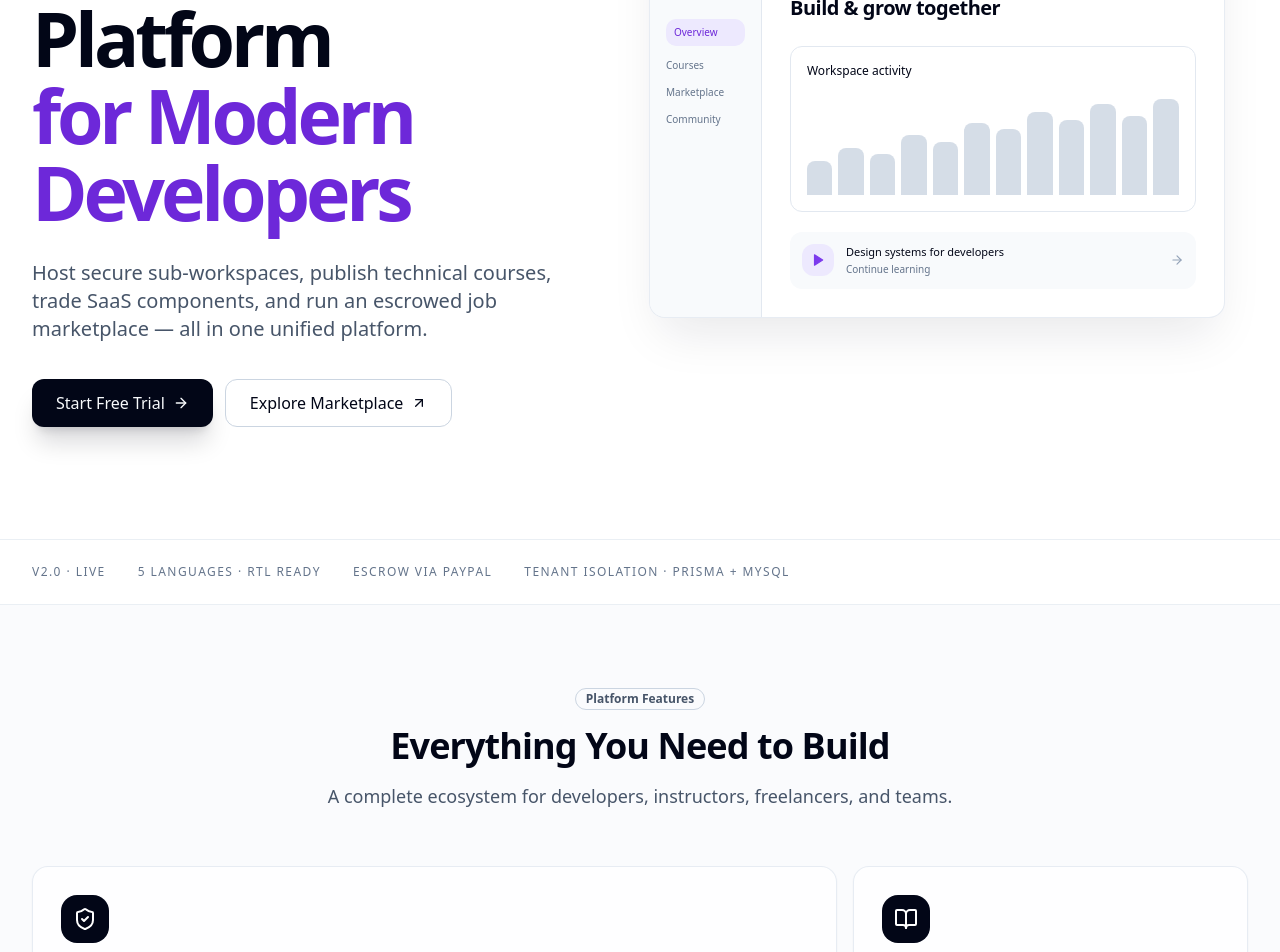
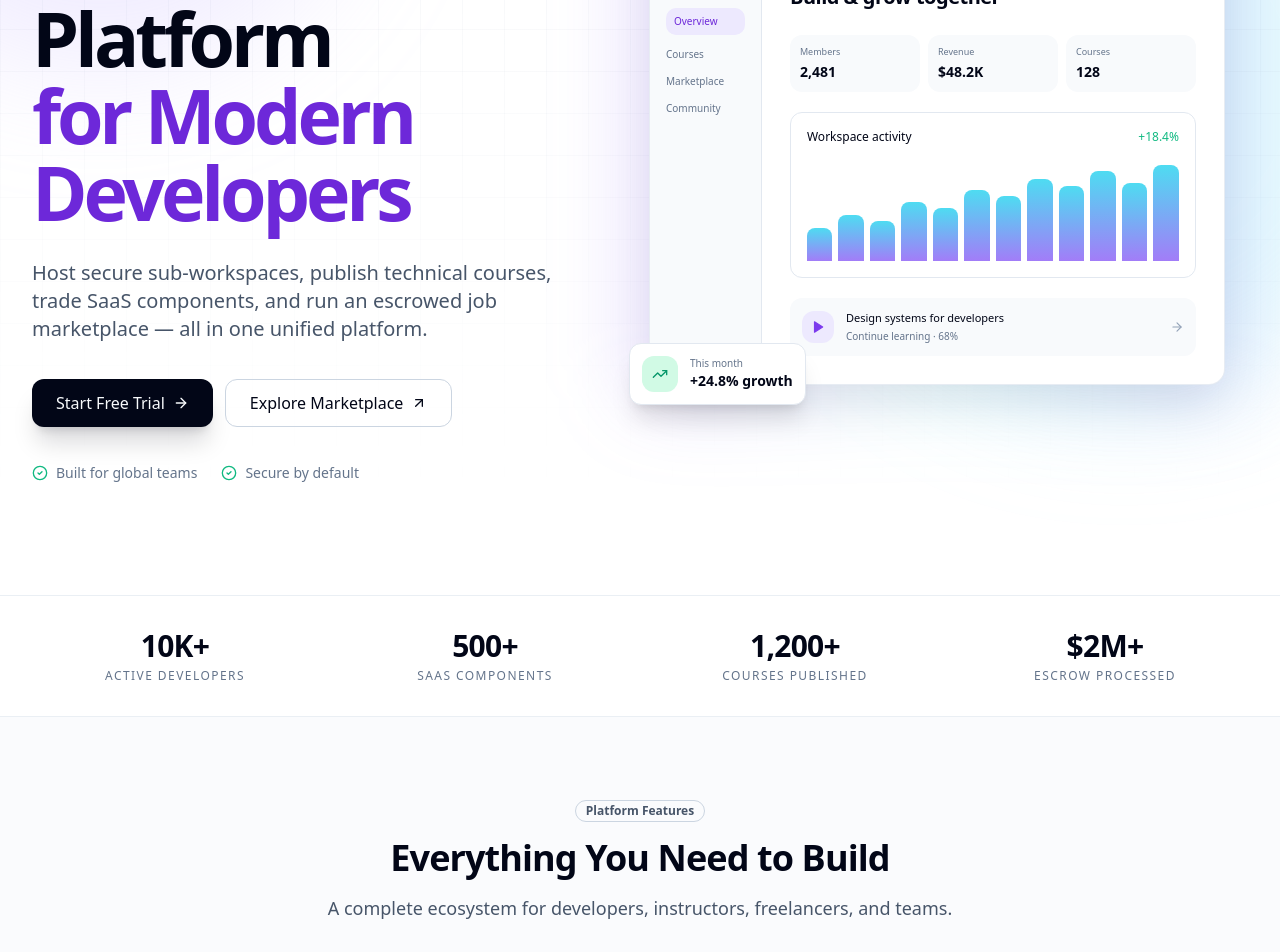
Before and after one commit to docksidedirect/codestoreglobal, a Next.js app: page /en in a window 1280 px wide. Shown: the part 380-1332 px from the top of the page. Built offline with nearby package versions, Linux system fonts and the light colour scheme; no server answers.

Commit message:
new page ui - ux only

```diff
--- a/src/app/[locale]/(public)/page.tsx
+++ b/src/app/[locale]/(public)/page.tsx
@@ -13,6 +13,7 @@ import {
   Briefcase,
   CheckCircle2,
   Code2,
+  Command,
   Cpu,
   Database,
   FileCode,
@@ -24,6 +25,7 @@ import {
   ShieldCheck,
   ShoppingBag,
   Sparkles,
+  Star,
   Terminal,
   TrendingUp,
   Users,
@@ -41,6 +43,7 @@ const programmingLanguages = [
     icon: <FileCode className="h-5 w-5" />,
     descKey: "landing.languages.htmlDesc",
     level: "Beginner",
+    color: "from-orange-500 to-amber-400",
     bgColor: "bg-orange-500/10 text-orange-600",
   },
   {
@@ -48,6 +51,7 @@ const programmingLanguages = [
     icon: <Code2 className="h-5 w-5" />,
     descKey: "landing.languages.jsDesc",
     level: "Beginner",
+    color: "from-yellow-400 to-amber-500",
     bgColor: "bg-yellow-500/10 text-yellow-600",
   },
   {
@@ -55,6 +59,7 @@ const programmingLanguages = [
     icon: <Terminal className="h-5 w-5" />,
     descKey: "landing.languages.pythonDesc",
     level: "Beginner",
+    color: "from-blue-500 to-cyan-400",
     bgColor: "bg-blue-500/10 text-blue-600",
   },
   {
@@ -62,6 +67,7 @@ const programmingLanguages = [
     icon: <Layers3 className="h-5 w-5" />,
     descKey: "landing.languages.tsDesc",
     level: "Intermediate",
+    color: "from-sky-500 to-blue-600",
     bgColor: "bg-sky-500/10 text-sky-600",
   },
   {
@@ -69,6 +75,7 @@ const programmingLanguages = [
     icon: <Database className="h-5 w-5" />,
     descKey: "landing.languages.sqlDesc",
     level: "Intermediate",
+    color: "from-emerald-500 to-teal-500",
     bgColor: "bg-emerald-500/10 text-emerald-600",
   },
   {
@@ -76,6 +83,7 @@ const programmingLanguages = [
     icon: <Cpu className="h-5 w-5" />,
     descKey: "landing.languages.rustDesc",
     level: "Advanced",
+    color: "from-red-500 to-rose-500",
     bgColor: "bg-red-500/10 text-red-600",
   },
 ];
@@ -85,31 +93,37 @@ const features = [
     icon: <ShieldCheck className="h-6 w-6" />,
     titleKey: "landing.features.tenant",
     descKey: "landing.features.tenantDesc",
+    color: "from-violet-500 to-indigo-500",
   },
   {
     icon: <BookOpen className="h-6 w-6" />,
     titleKey: "landing.features.courses",
     descKey: "landing.features.coursesDesc",
+    color: "from-emerald-500 to-teal-500",
   },
   {
     icon: <ShoppingBag className="h-6 w-6" />,
     titleKey: "landing.features.marketplace",
     descKey: "landing.features.marketplaceDesc",
+    color: "from-amber-500 to-orange-500",
   },
   {
     icon: <Briefcase className="h-6 w-6" />,
     titleKey: "landing.features.jobs",
     descKey: "landing.features.jobsDesc",
+    color: "from-rose-500 to-pink-500",
   },
   {
     icon: <MessageSquare className="h-6 w-6" />,
     titleKey: "landing.features.forum",
     descKey: "landing.features.forumDesc",
+    color: "from-cyan-500 to-blue-500",
   },
   {
     icon: <Globe2 className="h-6 w-6" />,
     titleKey: "landing.features.i18n",
     descKey: "landing.features.i18nDesc",
+    color: "from-indigo-500 to-violet-500",
   },
 ];
 
@@ -159,8 +173,12 @@ export default function LandingPage({
       <WebSiteSchema locale={locale} />
       <BreadcrumbSchema items={breadcrumbItems} />
       <main>
-        {/* ── HERO — no gradient blobs ── */}
-        <section className="relative border-b border-slate-200/70 dark:border-slate-800/70">
+        <section className="relative isolate border-b border-slate-200/70 dark:border-slate-800/70">
+          <div className="pointer-events-none absolute inset-0 -z-10 overflow-hidden">
+            <div className="absolute -left-40 -top-36 h-[520px] w-[520px] rounded-full bg-violet-300/25 blur-3xl dark:bg-violet-900/20" />
+            <div className="absolute right-[-12%] top-20 h-[620px] w-[620px] rounded-full bg-cyan-200/25 blur-3xl dark:bg-cyan-900/20" />
+            <div className="absolute inset-0 bg-grid-slate" />
+          </div>
           <div className="mx-auto grid max-w-7xl items-center gap-10 px-4 pb-14 pt-12 sm:gap-16 sm:pb-20 sm:pt-16 sm:px-6 lg:grid-cols-[0.92fr_1.08fr] lg:px-8 lg:pb-28 lg:pt-24">
             <div className="max-w-2xl">
               <Badge className="mb-7 rounded-full border-violet-200 bg-violet-50 px-3.5 py-1.5 text-violet-700 shadow-sm dark:border-violet-800 dark:bg-violet-950/50 dark:text-violet-300">
@@ -169,7 +187,7 @@ export default function LandingPage({
               </Badge>
               <h1 className="text-balance text-4xl font-semibold tracking-[-0.055em] text-slate-950 sm:text-6xl lg:text-[4.7rem] lg:leading-[1.02] dark:text-white">
                 {t("landing.hero.title1")}{" "}
-                <span className="text-violet-700 dark:text-violet-400">
+                <span className="text-gradient">
                   {t("landing.hero.title2")}
                 </span>
               </h1>
@@ -205,31 +223,27 @@ export default function LandingPage({
                   </Button>
                 </Link>
               </div>
+              <div className="mt-9 flex flex-wrap gap-x-6 gap-y-3 text-sm text-slate-500 dark:text-slate-400">
+                <span className="inline-flex items-center gap-2">
+                  <CheckCircle2 className="h-4 w-4 text-emerald-500" />
+                  Built for global teams
+                </span>
+                <span className="inline-flex items-center gap-2">
+                  <CheckCircle2 className="h-4 w-4 text-emerald-500" />
+                  Secure by default
+                </span>
+              </div>
             </div>
             <ProductPreview />
           </div>
-
-          {/* ── honest facts strip — replaces fake stats ── */}
-          <div className="border-t border-slate-200/70 dark:border-slate-800/70">
-            <div className="mx-auto flex max-w-7xl flex-wrap items-center gap-x-8 gap-y-2 px-4 py-6 sm:px-6 lg:px-8">
-              {[
-                "v2.0 · Live",
-                "5 languages · RTL ready",
-                "Escrow via PayPal",
-                "Tenant isolation · Prisma + MySQL",
-              ].map((fact) => (
-                <span
-                  key={fact}
-                  className="text-xs font-medium uppercase tracking-[0.12em] text-slate-500 dark:text-slate-500"
-                >
-                  {fact}
-                </span>
-              ))}
-            </div>
+          <div className="mx-auto grid max-w-7xl grid-cols-2 gap-6 border-t border-slate-200/70 px-4 py-8 sm:grid-cols-4 sm:px-6 lg:px-8 dark:border-slate-800/70">
+            <Stat value="10K+" label={t("landing.stats.devs")} />
+            <Stat value="500+" label={t("landing.stats.components")} />
+            <Stat value="1,200+" label={t("landing.stats.courses")} />
+            <Stat value="$2M+" label={t("landing.stats.escrow")} />
           </div>
         </section>
 
-        {/* ── FEATURES — solid icon tiles, no gradients ── */}
         <section className="section-pad bg-slate-50/70 dark:bg-slate-900/40">
           <div className="mx-auto max-w-7xl px-4 sm:px-6 lg:px-8">
             <SectionIntro
@@ -241,10 +255,12 @@ export default function LandingPage({
               {features.map((feature, i) => (
                 <Card
                   key={i}
-                  className={`group relative overflow-hidden rounded-2xl border-slate-200/80 bg-white/80 shadow-sm transition-all duration-300 hover:-translate-y-1 hover:border-violet-200 hover:shadow-xl dark:border-slate-800 dark:bg-slate-900/70 ${i === 0 ? "lg:col-span-2" : ""}`}
+                  className={`group relative overflow-hidden rounded-2xl border-slate-200/80 bg-white/80 shadow-sm transition-all duration-300 hover:-translate-y-1 hover:border-violet-200 hover:shadow-xl hover:shadow-violet-900/5 dark:border-slate-800 dark:bg-slate-900/70 ${i === 0 ? "lg:col-span-2" : ""}`}
                 >
                   <CardContent className="p-7">
-                    <div className="mb-6 flex h-12 w-12 items-center justify-center rounded-2xl bg-slate-950 text-white dark:bg-white dark:text-slate-950">
+                    <div
+                      className={`mb-6 flex h-12 w-12 items-center justify-center rounded-2xl bg-gradient-to-br ${feature.color} text-white shadow-lg shadow-violet-500/10`}
+                    >
                       {feature.icon}
                     </div>
                     <h3 className="text-lg font-semibold text-slate-900 dark:text-white">
@@ -264,7 +280,6 @@ export default function LandingPage({
           </div>
         </section>
 
-        {/* ── LANGUAGES — solid top bars ── */}
         <section id="learn" className="section-pad">
           <div className="mx-auto max-w-7xl px-4 sm:px-6 lg:px-8">
             <SectionIntro
@@ -279,7 +294,7 @@ export default function LandingPage({
                   className="group overflow-hidden rounded-2xl border-slate-200/80 transition-all hover:-translate-y-1 hover:shadow-xl dark:border-slate-800 dark:bg-slate-900"
                 >
                   <CardContent className="p-0">
-                    <div className="h-1.5 bg-slate-950 dark:bg-white" />
+                    <div className={`h-1.5 bg-gradient-to-r ${lang.color}`} />
                     <div className="p-6">
                       <div className="flex items-center justify-between">
                         <div
@@ -315,8 +330,8 @@ export default function LandingPage({
           </div>
         </section>
 
-        {/* ── STEPS ── */}
         <section className="relative overflow-hidden bg-slate-950 py-16 sm:py-20 text-white dark:bg-black">
+          <div className="absolute inset-0 bg-[radial-gradient(circle_at_20%_0%,rgba(124,58,237,.35),transparent_35%),radial-gradient(circle_at_90%_100%,rgba(6,182,212,.2),transparent_35%)]" />
           <div className="relative mx-auto max-w-7xl px-4 sm:px-6 lg:px-8">
             <SectionIntro
               dark
@@ -347,31 +362,64 @@ export default function LandingPage({
           </div>
         </section>
 
-        {/* ── honest block — replaces fake testimonials ── */}
         <section className="section-pad bg-slate-50/70 dark:bg-slate-900/40">
-          <div className="mx-auto max-w-3xl px-4 text-center sm:px-6 lg:px-8">
-            <p className="text-2xl font-medium leading-relaxed text-slate-700 dark:text-slate-300">
-              We&apos;re not going to show you invented testimonials.
-              <span className="text-slate-950 dark:text-white">
-                {" "}
-                When real users talk about CodeStore, their words go here.
-              </span>
-            </p>
-            <p className="mt-5 text-sm text-slate-500 dark:text-slate-500">
-              v2.0 shipped — collecting real feedback now.
-            </p>
+          <div className="mx-auto max-w-7xl px-4 sm:px-6 lg:px-8">
+            <SectionIntro
+              badge={t("landing.testimonials.badge")}
+              heading={t("landing.testimonials.heading")}
+              subheading={t("landing.testimonials.subheading")}
+            />
+            <div className="mb-10 flex flex-wrap justify-center gap-2">
+              {["English", "العربية", "Français", "Deutsch", "Español"].map(
+                (lang) => (
+                  <Badge
+                    key={lang}
+                    variant="secondary"
+                    className="rounded-full border border-slate-200 bg-white px-4 py-2 dark:border-slate-700 dark:bg-slate-900"
+                  >
+                    {lang}
+                  </Badge>
+                ),
+              )}
+            </div>
+            <div className="grid gap-5 md:grid-cols-3">
+              <TestimonialCard
+                quote={t("landing.testimonials.q1")}
+                author="Sarah Chen"
+                role={t("landing.testimonials.r1")}
+                initials="SC"
+                color="bg-emerald-500"
+              />
+              <TestimonialCard
+                quote={t("landing.testimonials.q2")}
+                author="Marcus Weber"
+                role={t("landing.testimonials.r2")}
+                initials="MW"
+                color="bg-blue-500"
+              />
+              <TestimonialCard
+                quote={t("landing.testimonials.q3")}
+                author="Demo Admin"
+                role={t("landing.testimonials.r3")}
+                initials="DA"
+                color="bg-violet-500"
+              />
+            </div>
           </div>
         </section>
 
-        {/* ── CTA — flat dark panel, no gradient ── */}
         <section className="section-pad">
           <div className="mx-auto max-w-7xl px-4 sm:px-6 lg:px-8">
-            <div className="relative overflow-hidden rounded-[2rem] bg-slate-950 px-6 py-16 text-center sm:px-16">
+            <div className="relative overflow-hidden rounded-[2rem] bg-gradient-to-br from-violet-600 via-indigo-600 to-cyan-600 px-6 py-16 text-center shadow-2xl shadow-violet-500/20 sm:px-16">
+              <div className="absolute inset-0 bg-grid-white opacity-20" />
               <div className="relative">
+                <div className="mx-auto mb-5 flex h-12 w-12 items-center justify-center rounded-2xl bg-white/15 text-white backdrop-blur">
+                  <Command className="h-6 w-6" />
+                </div>
                 <h2 className="text-3xl font-semibold tracking-tight text-white sm:text-4xl">
                   {t("landing.cta.heading")}
                 </h2>
-                <p className="mx-auto mt-4 max-w-xl text-lg leading-7 text-slate-400">
+                <p className="mx-auto mt-4 max-w-xl text-lg leading-7 text-violet-100">
                   {t("landing.cta.subheading")}
                 </p>
                 <div className="mt-8 flex flex-col justify-center gap-3 sm:flex-row">
@@ -385,7 +433,7 @@ export default function LandingPage({
                     >
                       <Button
                         size="lg"
-                        className="h-12 rounded-xl bg-white px-6 text-base text-slate-950 shadow-lg hover:bg-slate-200"
+                        className="h-12 rounded-xl bg-white px-6 text-base text-violet-700 shadow-lg hover:bg-violet-50"
                       >
                         {user && (user.role === "SUPERADMIN" || user.tenantId)
                           ? t("landing.cta.dashboard")
@@ -398,7 +446,7 @@ export default function LandingPage({
                     <Button
                       size="lg"
                       variant="outline"
-                      className="h-12 rounded-xl border-white/30 px-6 text-base text-white hover:bg-white/10 hover:text-white"
+                      className="h-12 rounded-xl border-white/30 px-6 text-base text-white hover:bg-white/10"
                     >
                       {t("landing.cta.secondary")}
                     </Button>
@@ -449,7 +497,18 @@ function SectionIntro({
     </div>
   );
 }
-
+function Stat({ value, label }: { value: string; label: string }) {
+  return (
+    <div className="text-center">
+      <div className="text-2xl font-semibold tracking-tight text-slate-950 sm:text-3xl dark:text-white">
+        {value}
+      </div>
+      <div className="mt-1 text-xs font-medium uppercase tracking-[0.12em] text-slate-500 dark:text-slate-500">
+        {label}
+      </div>
+    </div>
+  );
+}
 function StepCard({
   number,
   icon,
@@ -474,10 +533,49 @@ function StepCard({
     </div>
   );
 }
-
+function TestimonialCard({
+  quote,
+  author,
+  role,
+  initials,
+  color,
+}: {
+  quote: string;
+  author: string;
+  role: string;
+  initials: string;
+  color: string;
+}) {
+  return (
+    <Card className="rounded-2xl border-slate-200/80 bg-white dark:border-slate-800 dark:bg-slate-900">
+      <CardContent className="p-7">
+        <div className="flex gap-1">
+          {[1, 2, 3, 4, 5].map((i) => (
+            <Star key={i} className="h-4 w-4 fill-amber-400 text-amber-400" />
+          ))}
+        </div>
+        <p className="mt-5 min-h-24 text-sm leading-6 text-slate-700 dark:text-slate-300">
+          “{quote}”
+        </p>
+        <div className="mt-7 flex items-center gap-3">
+          <div
+            className={`flex h-10 w-10 items-center justify-center rounded-full ${color} text-sm font-bold text-white`}
+          >
+            {initials}
+          </div>
+          <div>
+            <div className="text-sm font-semibold">{author}</div>
+            <div className="text-xs text-slate-500">{role}</div>
+          </div>
+        </div>
+      </CardContent>
+    </Card>
+  );
+}
 function ProductPreview() {
   return (
     <div className="relative mx-auto w-full max-w-xl lg:ml-auto">
+      <div className="absolute -inset-5 rounded-[2rem] bg-gradient-to-r from-violet-500/20 via-cyan-400/10 to-indigo-500/20 blur-2xl" />
       <div className="relative overflow-hidden rounded-2xl border border-slate-200/80 bg-white shadow-2xl shadow-slate-900/10 dark:border-slate-700 dark:bg-slate-900">
         <div className="flex items-center justify-between border-b border-slate-200 px-4 py-3 dark:border-slate-800">
           <div className="flex gap-1.5">
@@ -514,20 +612,29 @@ function ProductPreview() {
                   Your workspace
                 </div>
                 <div className="mt-1 text-xl font-semibold tracking-tight">
-                  Build &amp; grow together
+                  Build & grow together
                 </div>
               </div>
+              <div className="rounded-lg bg-emerald-50 px-2 py-1 text-[10px] font-medium text-emerald-600 dark:bg-emerald-950/30">
+                Live
+              </div>
             </div>
-            <div className="mt-6 rounded-xl border border-slate-200 p-4 dark:border-slate-800">
+            <div className="mt-6 grid grid-cols-3 gap-2">
+              <PreviewMetric label="Members" value="2,481" />
+              <PreviewMetric label="Revenue" value="$48.2K" />
+              <PreviewMetric label="Courses" value="128" />
+            </div>
+            <div className="mt-5 rounded-xl border border-slate-200 p-4 dark:border-slate-800">
               <div className="flex items-center justify-between text-xs font-medium">
                 <span>Workspace activity</span>
+                <span className="text-emerald-500">+18.4%</span>
               </div>
               <div className="mt-5 flex h-24 items-end gap-1.5">
                 {[35, 48, 42, 62, 55, 74, 68, 86, 78, 94, 82, 100].map(
                   (height, i) => (
                     <div
                       key={i}
-                      className="flex-1 rounded-t-sm bg-slate-300 opacity-80 dark:bg-slate-700"
+                      className="flex-1 rounded-t-sm bg-gradient-to-t from-violet-500 to-cyan-400 opacity-80"
                       style={{ height: `${height}%` }}
                     />
                   ),
@@ -543,7 +650,7 @@ function ProductPreview() {
                   Design systems for developers
                 </div>
                 <div className="mt-0.5 text-[10px] text-slate-500">
-                  Continue learning
+                  Continue learning · 68%
                 </div>
               </div>
               <ArrowRight className="h-3.5 w-3.5 text-slate-400" />
@@ -551,6 +658,23 @@ function ProductPreview() {
           </div>
         </div>
       </div>
+      <div className="absolute -bottom-5 -left-5 hidden items-center gap-3 rounded-xl border border-slate-200 bg-white p-3 shadow-xl sm:flex dark:border-slate-700 dark:bg-slate-900">
+        <div className="flex h-9 w-9 items-center justify-center rounded-lg bg-emerald-100 text-emerald-600 dark:bg-emerald-950/50 dark:text-emerald-300">
+          <TrendingUp className="h-4 w-4" />
+        </div>
+        <div>
+          <div className="text-[10px] text-slate-500">This month</div>
+          <div className="text-sm font-semibold">+24.8% growth</div>
+        </div>
+      </div>
     </div>
   );
 }
+function PreviewMetric({ label, value }: { label: string; value: string }) {
+  return (
+    <div className="rounded-lg bg-slate-50 p-2.5 dark:bg-slate-800/70">
+      <div className="text-[9px] text-slate-500">{label}</div>
+      <div className="mt-1 text-sm font-semibold">{value}</div>
+    </div>
+  );
+}
```
